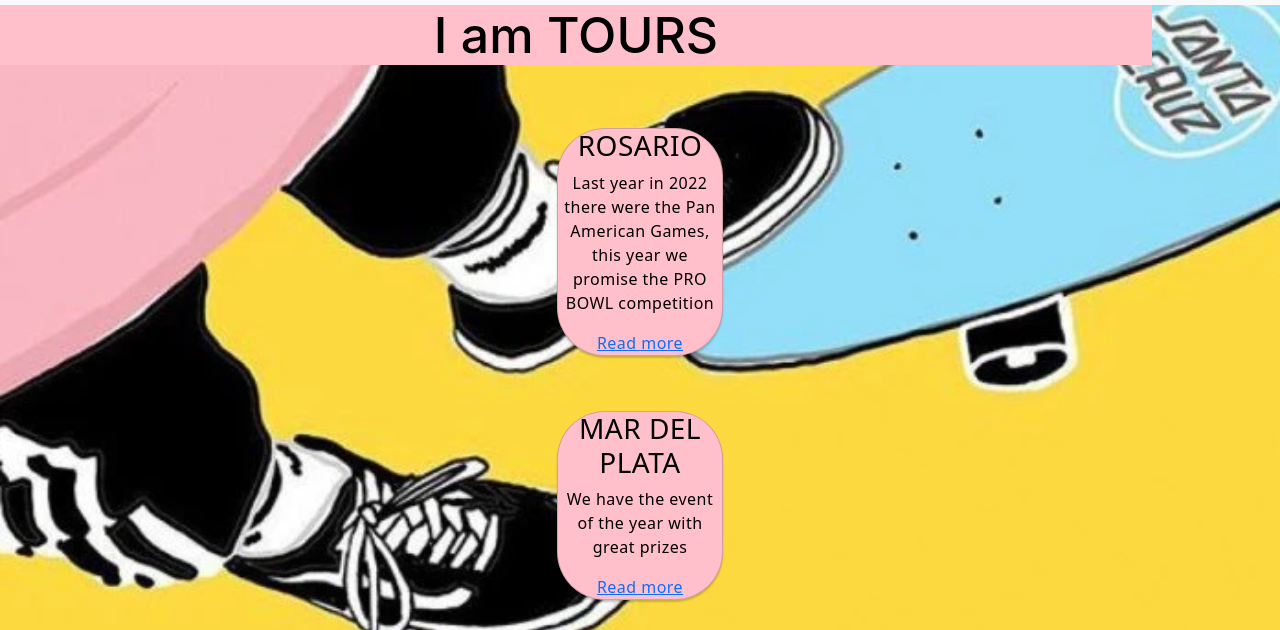
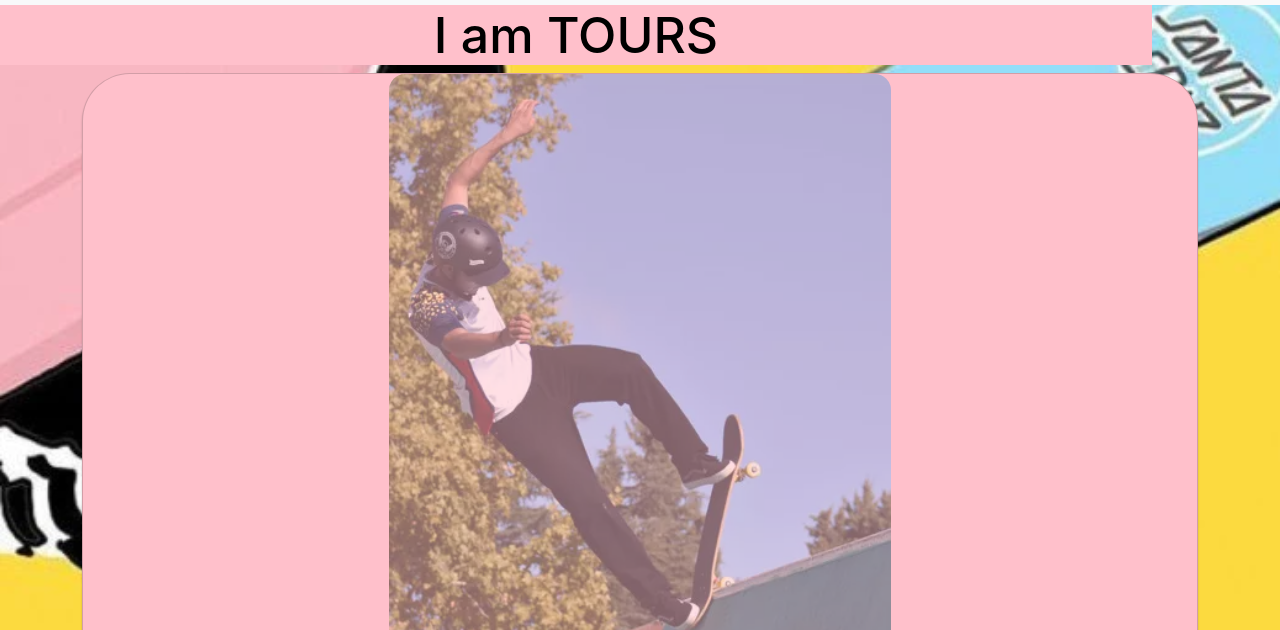
Before and after one commit to EliCarrizo/PF-CARRIZO, a website: page pages/tours.html in a window 1280 px wide. Shown: the part 170-800 px from the top of the page. Drawn offline with nearby package versions, Linux system fonts and the light colour scheme.

Commit message:
change the pics and the scroll

```diff
--- a/Scss/partials/_form.scss
+++ b/Scss/partials/_form.scss
@@ -1,5 +1,4 @@
 .container{
     margin: 0 auto;
-    width: 300px;
     text-align: $center;
 }
--- a/Scss/partials/_main.scss
+++ b/Scss/partials/_main.scss
@@ -1,6 +1,4 @@
 main{
-    display: $grid;
-    grid-template-areas: 1fr 1fr 1fr;
     justify-items:$stretch ;
     text-align: $center;
 
@@ -21,7 +19,6 @@
     }
     /*CARDS OKI DOKI*/
     .col{
-        margin: 20%;
         background-color: $pink;
         color:$black;
         font-size: $medium;
@@ -42,10 +39,8 @@
 
     /* the images were changed*/
     .boyfly{
-        padding-left: $p-left-105;
-        margin-top: $m-top;
+        margin: 0 auto;
         width:$width;
-        margin:0 auto;
         align-content:$space-around;
         border-radius: $border-r;
         overflow: $hidden;
@@ -78,6 +73,7 @@
         text-align:$inherit;
     }
     .border{
+        margin: 0 auto;
         background-color: $pink;
         color: $black;
         font-weight: $f-weight;
--- a/Scss/partials/_media.scss
+++ b/Scss/partials/_media.scss
@@ -1,8 +1,8 @@
 /* Media queries*/
 /* For DESKTOP: */
- .grid-container{
+.grid-container{
                 display:grid;
-                grid-template-areas: 1fr 1fr 1fr;
+                grid-template-areas: "1fr 1fr 1fr";
 
 }
 
@@ -16,7 +16,7 @@
         }
         .grid-container{
                 display:grid;
-                grid-template-areas: 1fr;
+                grid-template-areas: "1fr";
         }
 
 }
--- a/Scss/variables/_variables.scss
+++ b/Scss/variables/_variables.scss
@@ -14,7 +14,7 @@
 $size25:25px;
 $height:250px;
 $height-100:100px;
-$width:15%;
+$width:45%;
 $f-weight:100rem;
 $f-size:2rem;
 $border-r:1rem;
```
Also changed, not shown: index.html (+3 -3 lines), pages/contact-us.html (+1 -1 lines), pages/tours.html (+1 -2 lines), Scss/estilo.css, 1 other file.
